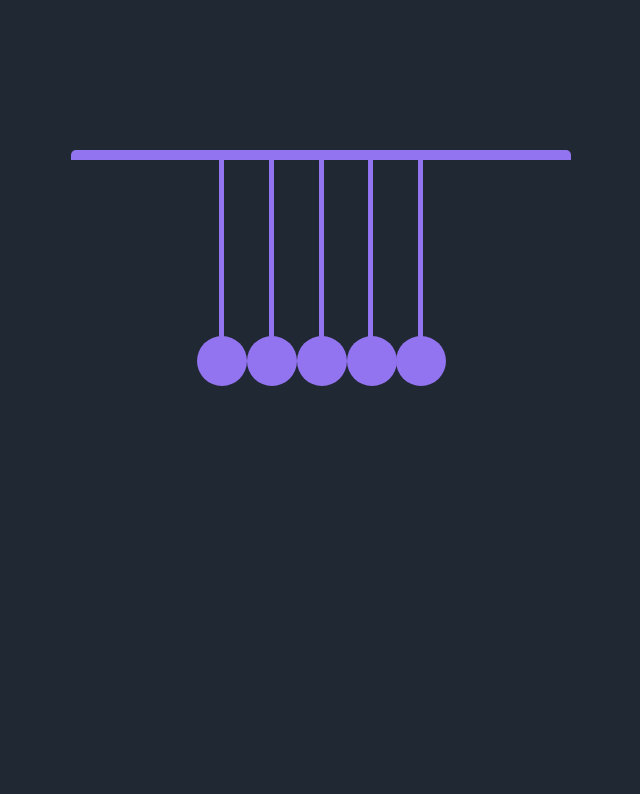
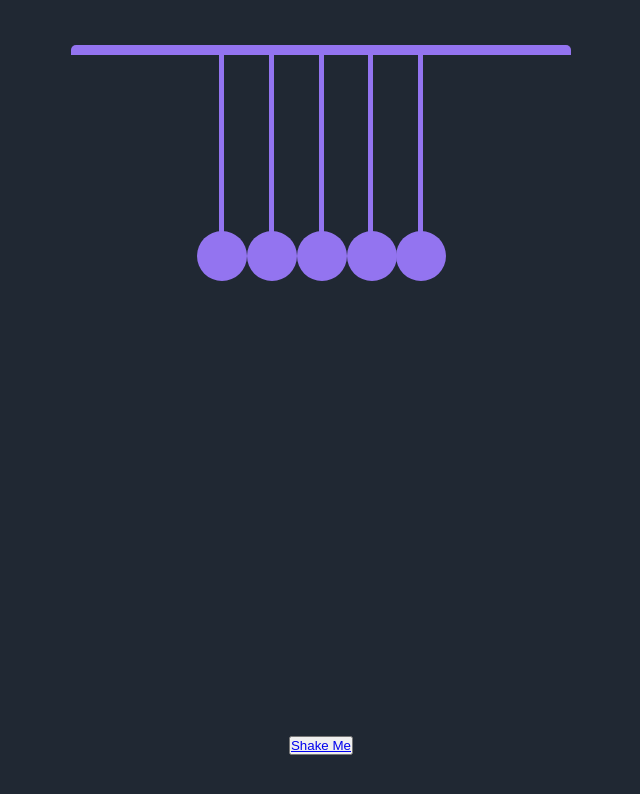
Before and after one commit to hossainpgmr/project_1, a plain HTML site: page index.html in a window 1280 px wide. Shown: the whole page, without its empty margins (319-959 px from the left). Drawn offline with Linux system fonts and the light colour scheme.

Commit message:
Update index.html

```diff
--- a/index.html
+++ b/index.html
@@ -27,7 +27,8 @@
 
         </div>
     </div>
-
+<br/>
+    <button> <a href="shake.html">Shake Me</a></button>
 
 </body>
 
```
